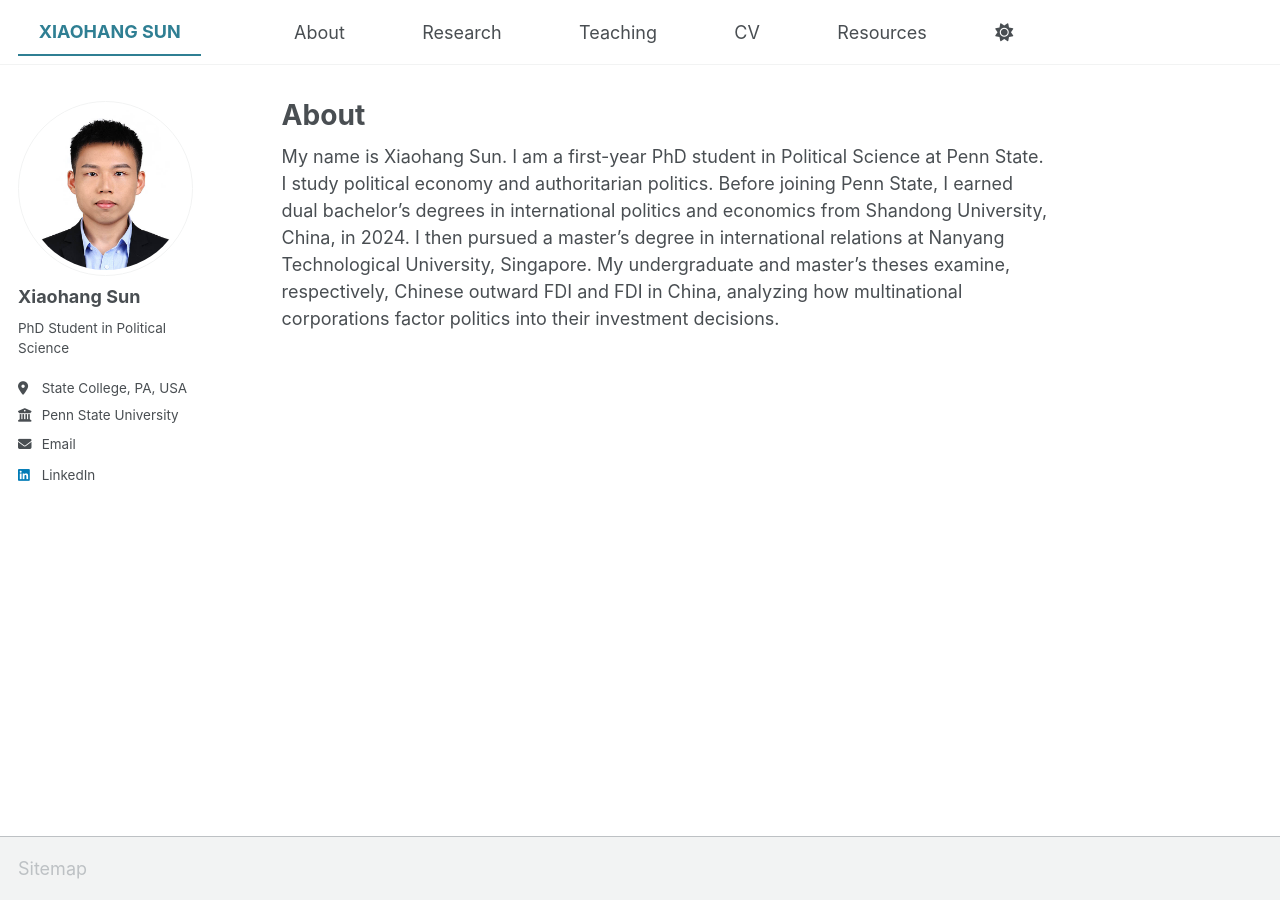
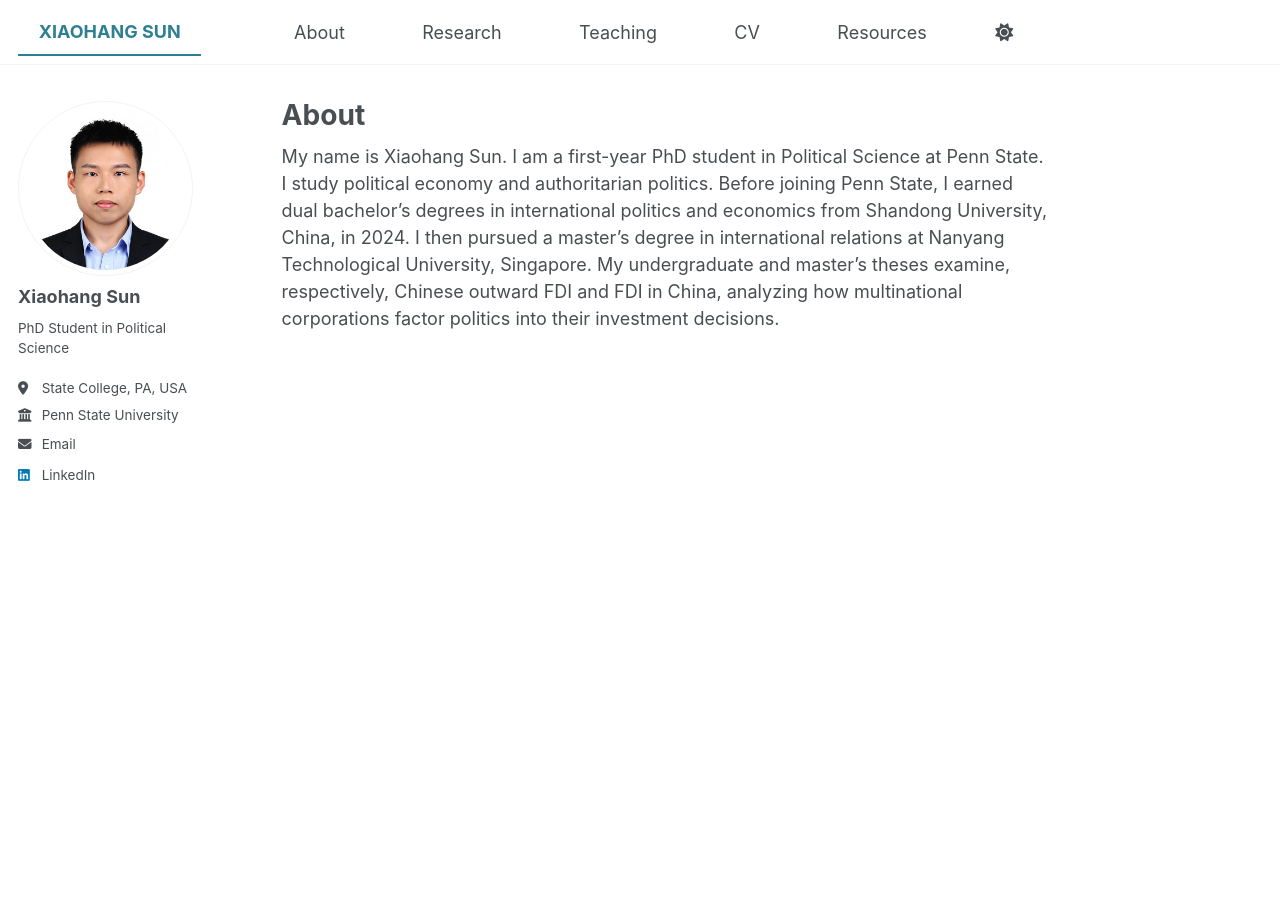
Before and after one commit to xiaohangsun/xiaohangsun.github.io, a Jekyll site: the page built from _pages/about.md, in a window 1280 px wide. Built offline with Jekyll 4.4.1, drawn with Linux system fonts in a browser that asks for light colours; a script bundle is joined from its source files by our own code; library files that are not in the unit come from our copies.

Commit message:
Remove footer styles from main.scss

```diff
--- a/assets/css/main.scss
+++ b/assets/css/main.scss
@@ -70,4 +70,13 @@
     margin-right: 0.45rem;
   }
 }
-*/
+/* =========================
+   Remove footer completely
+   ========================= */
+
+.page__footer,
+.site-footer,
+.footer,
+footer {
+  display: none !important;
+}
```
